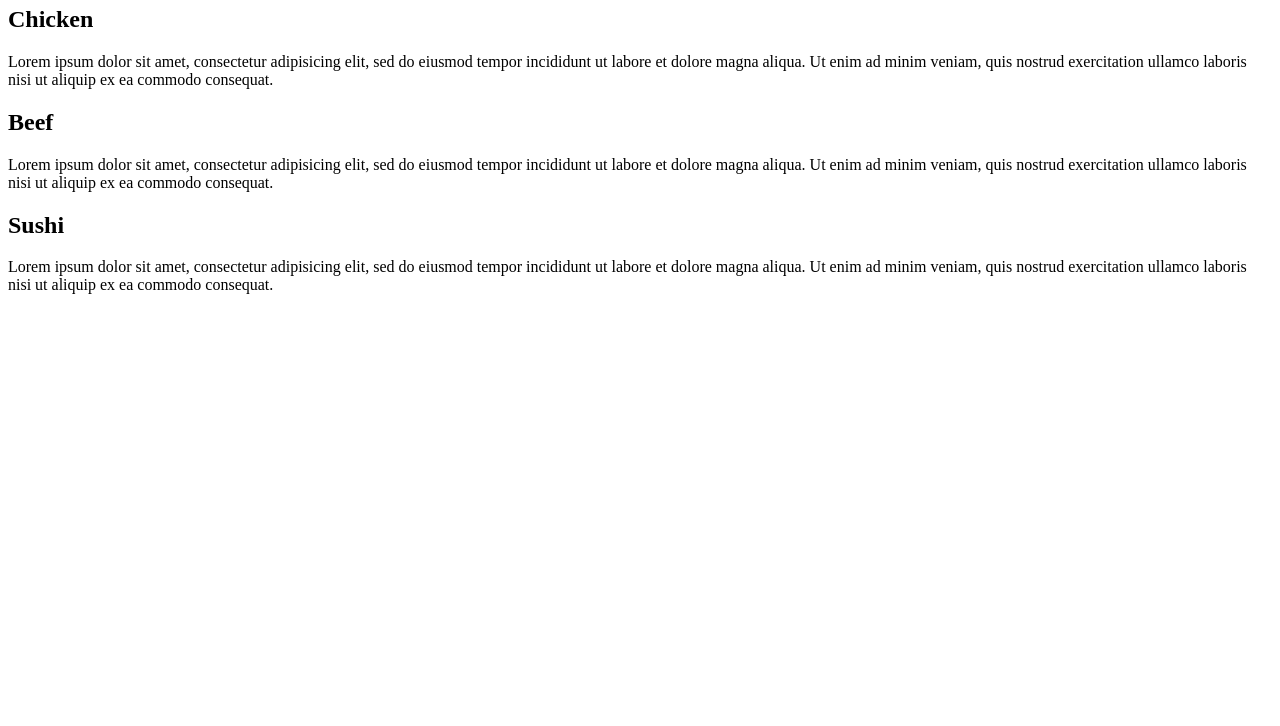
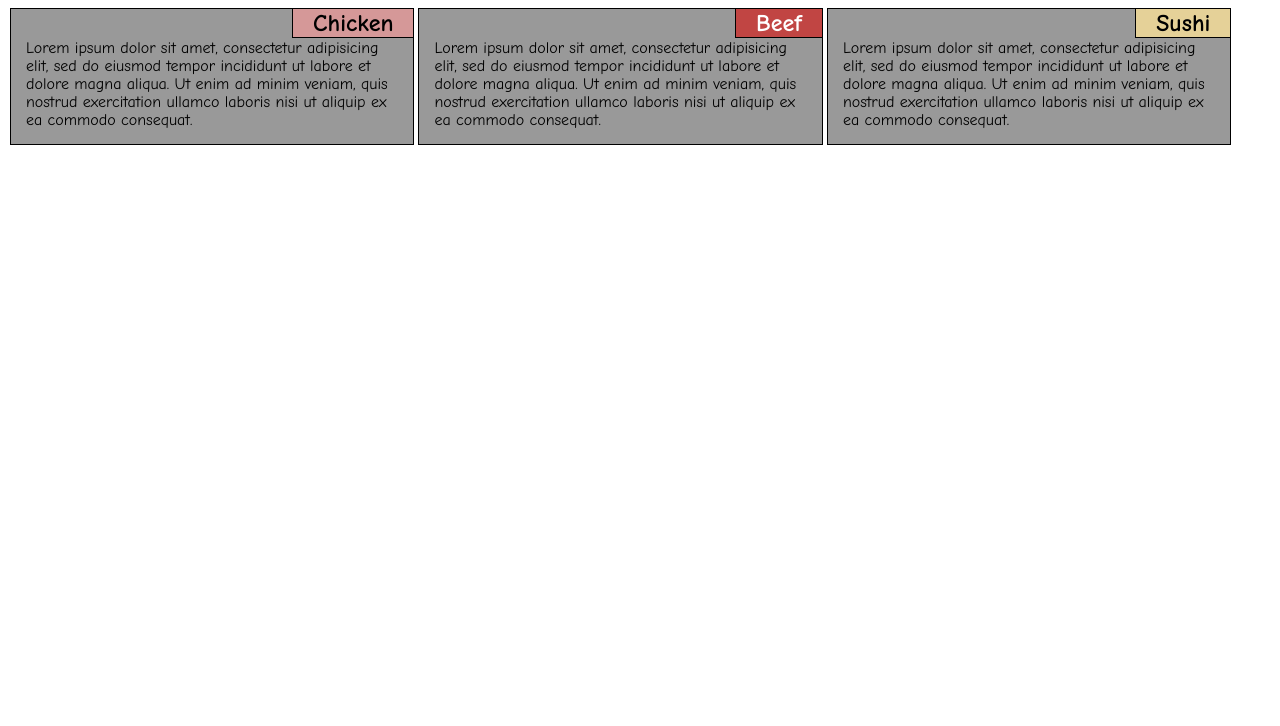
Before and after one commit to Ja-Y-No/coursera-test, a plain HTML site: page module2-solution/index.html in a window 1280 px wide. Shown: the part 74-800 px from the top of the page. Drawn offline with Linux system fonts and the light colour scheme.

Commit message:
My First Coding Assignment.

```diff
--- a/module2-solution/index.html
+++ b/module2-solution/index.html
@@ -4,7 +4,7 @@
     <meta charset="utf-8">
     <meta name="viewport" content="width=device-width, initial-scale=1">
     <title> Our Menu </title>
-    <link rel="stylesheet" type="text/css" href="css/tylesheet.css">
+    <link rel="stylesheet" type="text/css" href="css/stylesheet.css">
 </head>
 
 <body>
```
